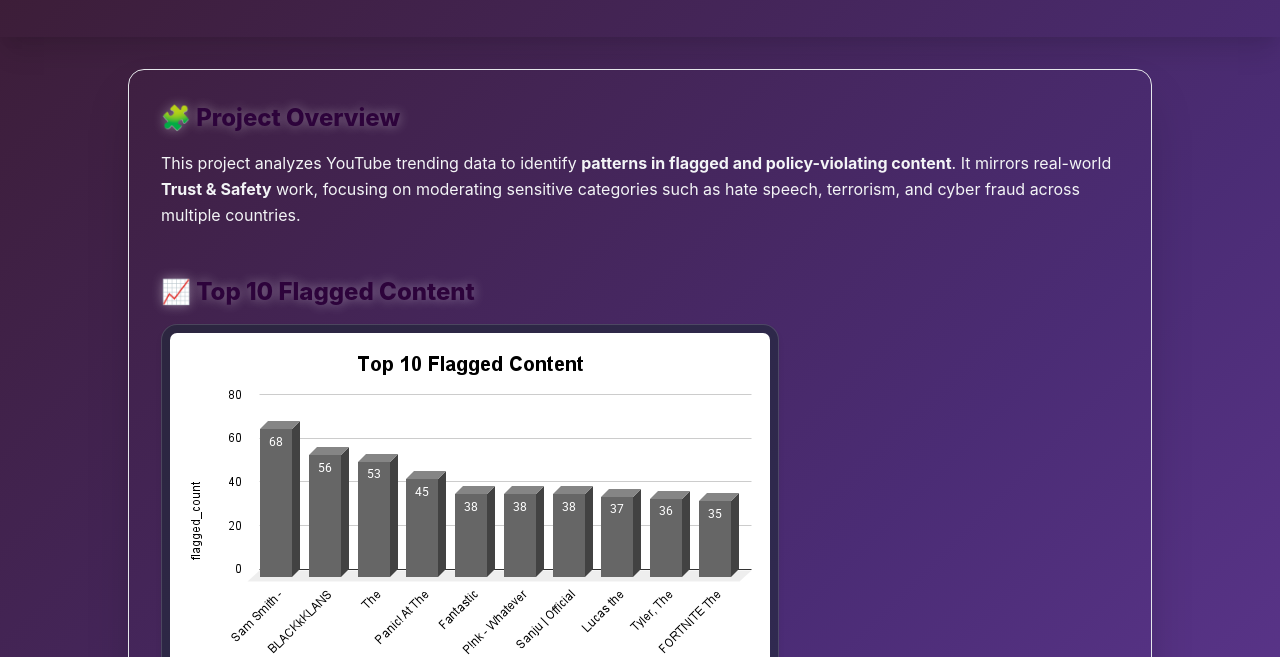
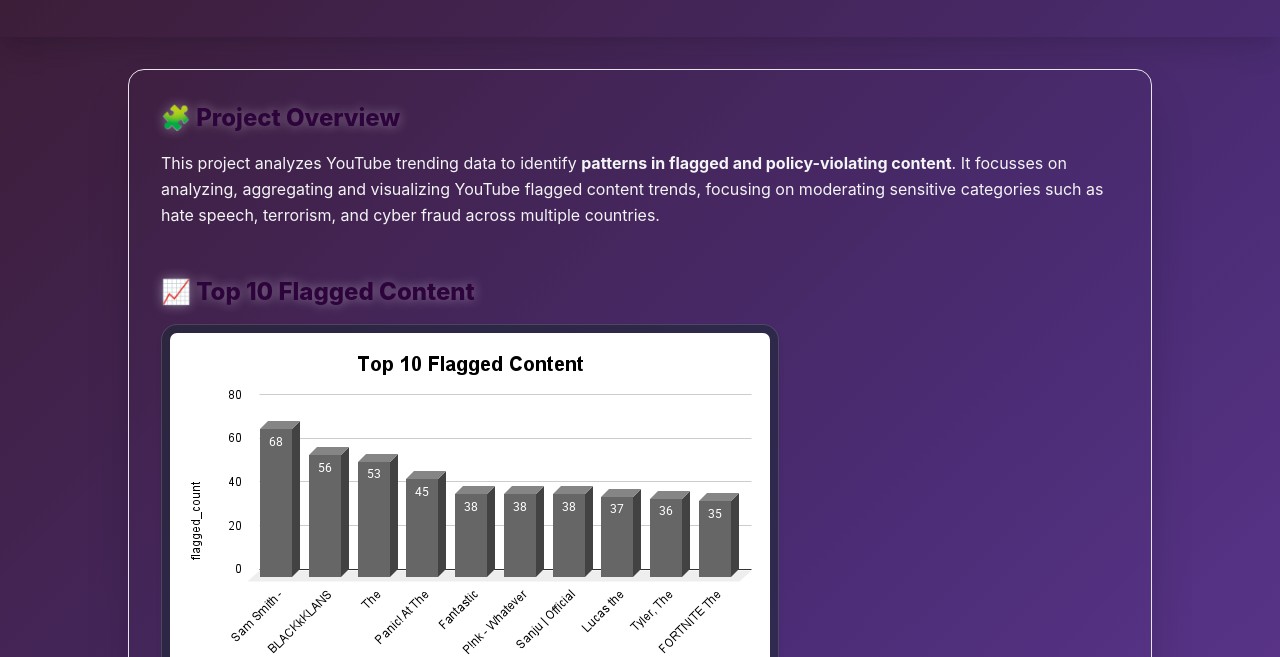
Before and after one commit to Vanshika4111/youtube-content-safety-analysis, a plain HTML site: page index.html in a window 1280 px wide. Shown: the part 143-800 px from the top of the page. Drawn offline with nearby package versions, Linux system fonts and the light colour scheme.

Commit message:
Update index.html

```diff
--- a/index.html
+++ b/index.html
@@ -88,7 +88,7 @@
       <h2 class="text-2xl mb-4">🧩 Project Overview</h2>
       <p class="text-gray-100 leading-relaxed">
         This project analyzes YouTube trending data to identify <strong>patterns in flagged and policy-violating content</strong>.
-        It mirrors real-world <strong>Trust & Safety</strong> work, focusing on moderating sensitive categories such as
+       It focusses on analyzing, aggregating and visualizing YouTube flagged content trends, focusing on moderating sensitive categories such as
         hate speech, terrorism, and cyber fraud across multiple countries.
       </p>
     </section>
@@ -195,7 +195,6 @@ LIMIT 10;
         <li>SQL querying and data manipulation in Google BigQuery</li>
         <li>Aggregating and visualizing YouTube flagged content trends</li>
         <li>Pivot-based visualization using Google Sheets</li>
-        <li>Experience with content policy, moderation, and online safety</li>
         <li>Data storytelling for policy decision-making</li>
       </ul>
     </section>
```
